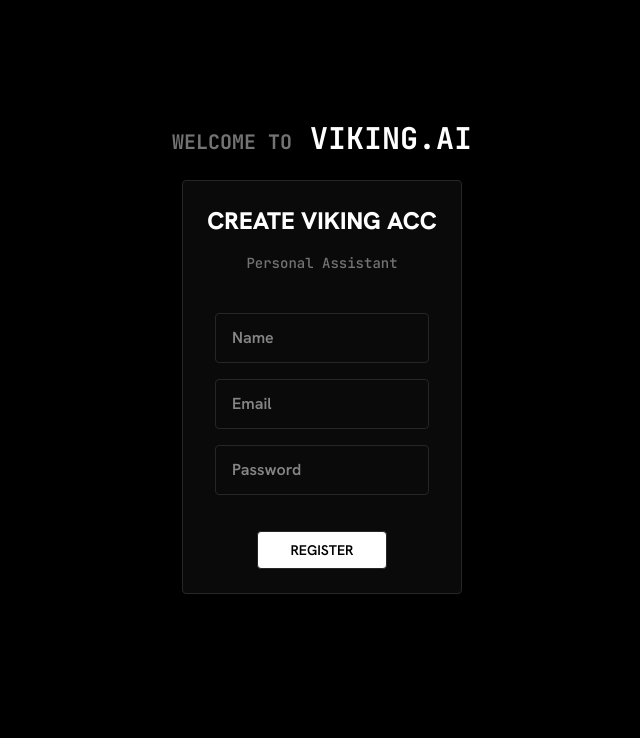
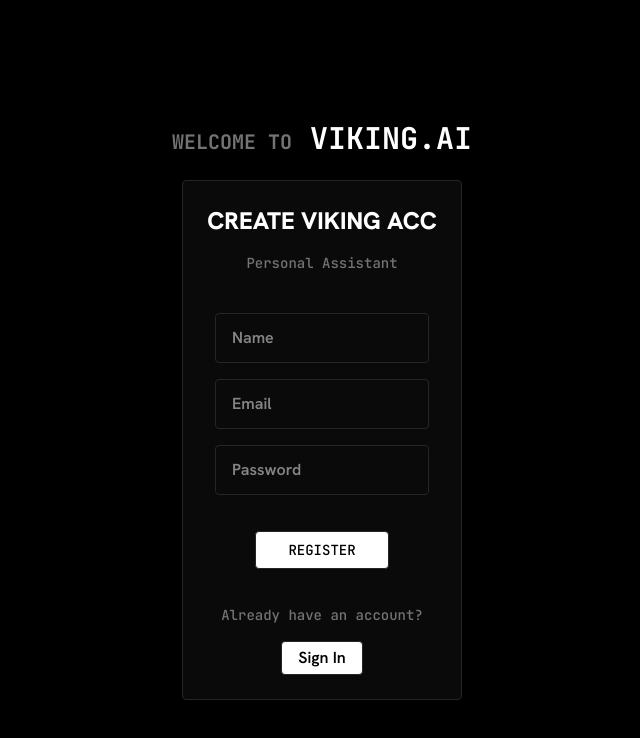
Before and after one commit to unczayn-ai/F.viking.ai1.1, a React (Vite) app: page /register in a window 1280 px wide. Shown: the top 738 px of the page, without its empty margins (318-958 px from the left). Built offline with nearby package versions, Linux system fonts and the light colour scheme.

Commit message:
Register Commit

```diff
--- a/src/components/goals/CreateGoalForm.tsx
+++ b/src/components/goals/CreateGoalForm.tsx
@@ -1,4 +1,5 @@
 import { useState } from "react";
+import Card from "../ui/Card";
 
 export default function CreateGoalForm({
   onCreate,
@@ -7,6 +8,7 @@
 }) {
   const [title, setTitle] = useState("");
   const [description, setDescription] = useState("");
+  const [milestones, setMilestones] = useState(["", "", ""]);
 
   const submit = (e: React.FormEvent) => {
     e.preventDefault();
@@ -16,12 +18,16 @@
       priority: "HIGH",
       progress: 0,
       deadline: "T-30 Days",
-      milestones: "0/10 Complete",
+      milestones: milestones.map((item) => ({
+        title: item,
+        completed: false,
+      })),
       velocity: "0%",
       streak: "0 Days",
     });
     setTitle("");
     setDescription("");
+    setMilestones(["", "", ""]);
   };
 
   return (
@@ -63,8 +69,30 @@
             <p>This is schedule part</p>
           </div>
         </div>
+
+        <div className="col-span-8 lg:col-span-8">
+          <Card className="space-y-3">
+            <h3 className="heading-font font-extrabold text-2xl">MILESTONES</h3>
+            <p className="font-mono text-xs text-neutral-500 -mt-3">
+              set up your milestones to tracking progress
+            </p>
+            {milestones.map((item, index) => (
+              <input
+                key={index}
+                value={item}
+                onChange={(e) => {
+                  const copy = [...milestones];
+                  copy[index] = e.target.value;
+                  setMilestones(copy);
+                }}
+                placeholder={`Milestone ${index + 1}`}
+                className="bg-black border border-neutral-800 font-mono text-sm w-full p-4"
+              />
+            ))}
+          </Card>
+        </div>
       </div>
-      <button className="bg-white text-black text-sm px-5 py-2 font-bold">
+      <button className="bg-white text-black text-sm px-5 py-2 font-bold mt-10">
         CREATE GOAL
       </button>
     </form>
--- a/src/pages/Register.tsx
+++ b/src/pages/Register.tsx
@@ -56,10 +56,19 @@
         />
         <button
           onClick={handleRegister}
-          className="mt-5 bg-white border border-neutral-800 rounded text-sm text-black px-8 py-2"
+          className="mt-5 font-mono bg-white border border-neutral-800 rounded text-sm text-black px-8 py-2"
         >
           REGISTER
         </button>
+        <p className="mt-5 font-mono text-sm text-neutral-500">
+          Already have an account?{" "}
+        </p>
+        <a
+          href="/login"
+          className="border border-neutral-800 rounded bg-white text-black px-4 py-1"
+        >
+          Sign In
+        </a>
       </Card>
     </div>
   );
```
